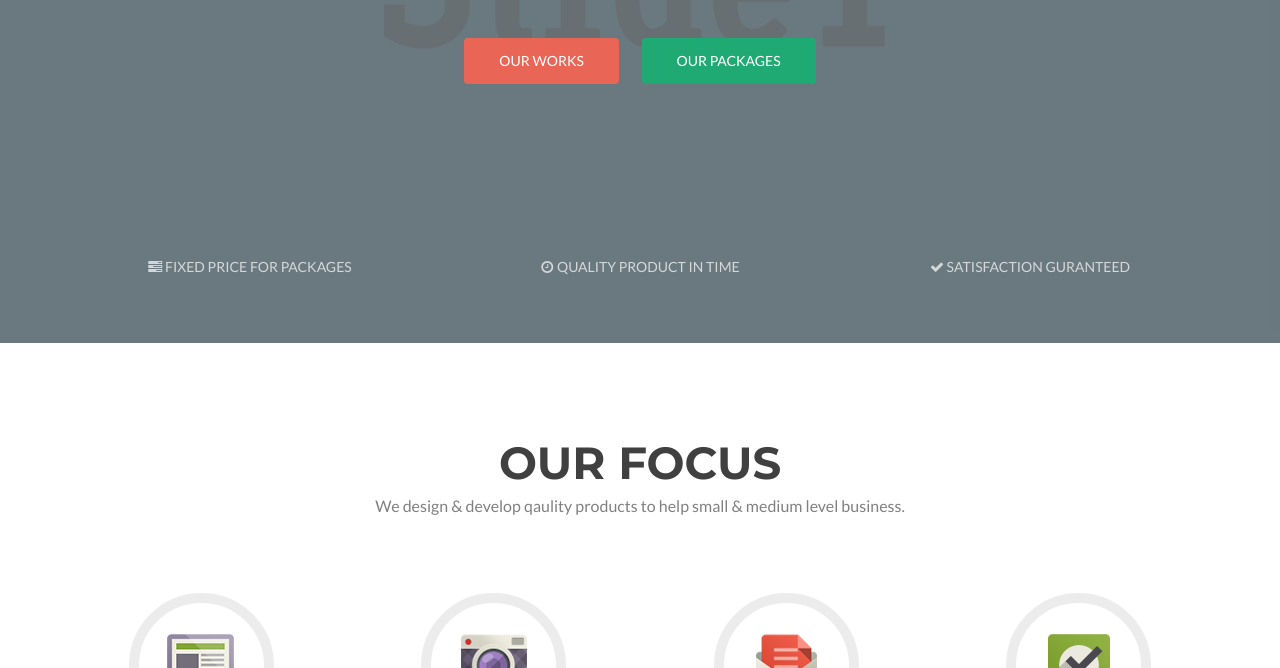
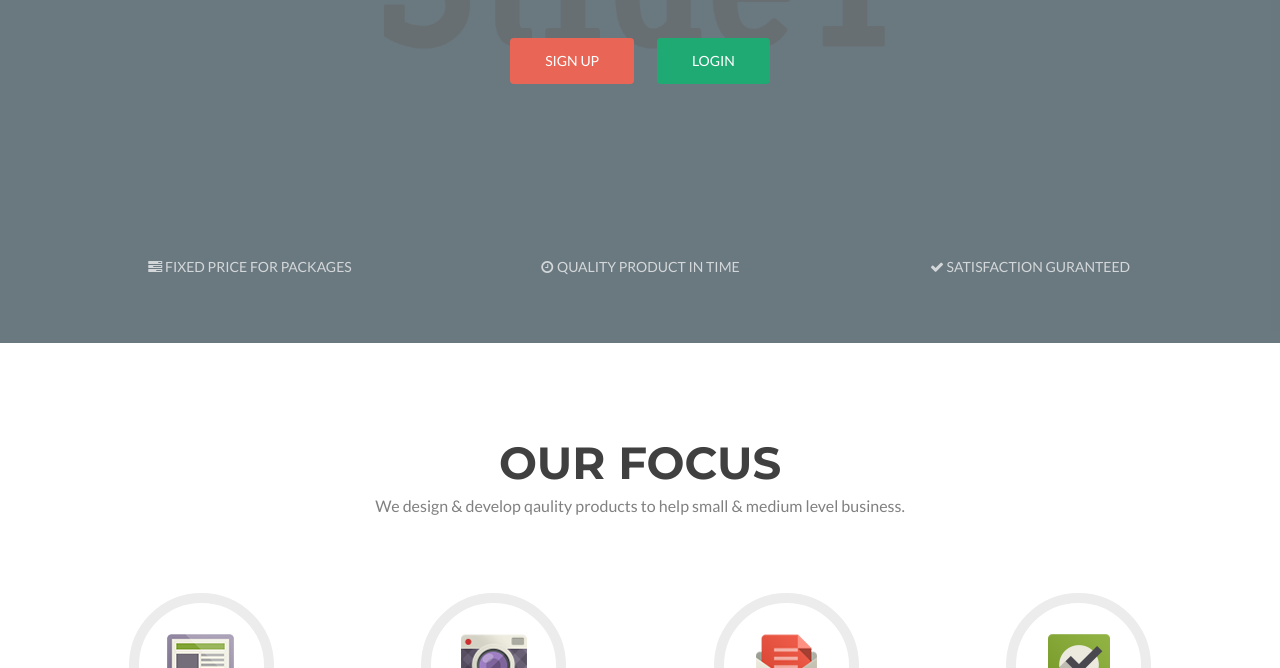
Before and after one commit to anOscar/instance-repo, a plain HTML site: page index.html in a window 1280 px wide. Shown: the part 432-1100 px from the top of the page. Drawn offline with nearby package versions, Linux system fonts and the light colour scheme.

Commit message:
added sign up and login buttons.

```diff
--- a/index.html
+++ b/index.html
@@ -97,8 +97,8 @@
 
 		<!-- CALL TO ACTION BUTTONS -->
 		<div class="buttons inpage-scroll">
-			<a href="#works" class="btn btn-primary custom-button red-btn">Our Works</a>
-			<a href="#pricingtable" class="btn btn-primary custom-button green-btn">Our Packages</a>
+			<a href="#works" class="btn btn-primary custom-button red-btn">Sign Up</a>
+			<a href="#pricingtable" class="btn btn-primary custom-button green-btn">Login</a>
 		</div>
 
 		<!-- 3 SHORT MESSAGE ABOUT COMPANY -->
```
